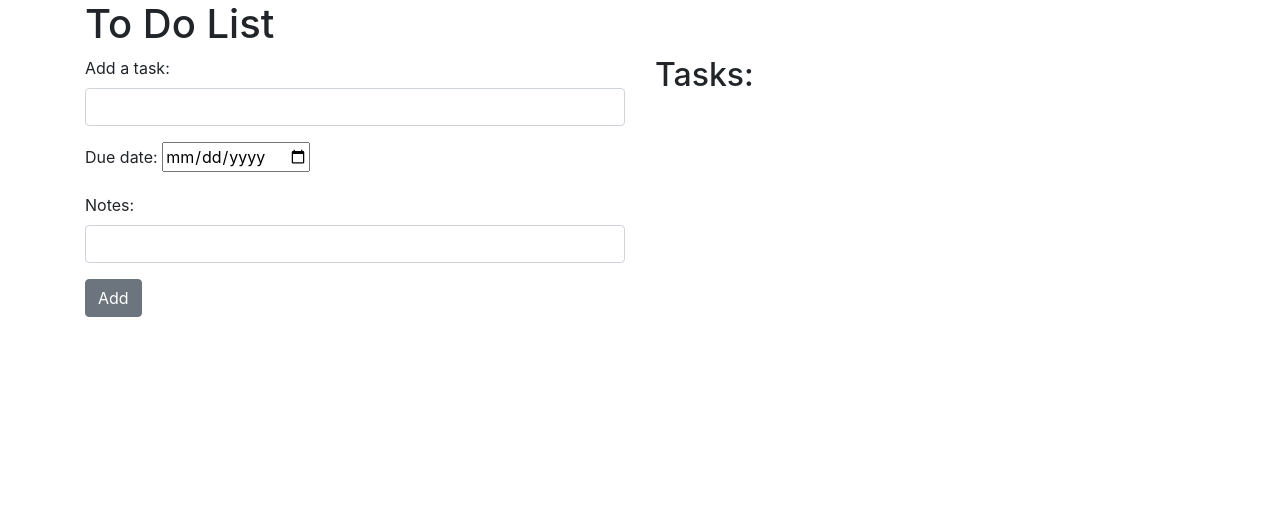
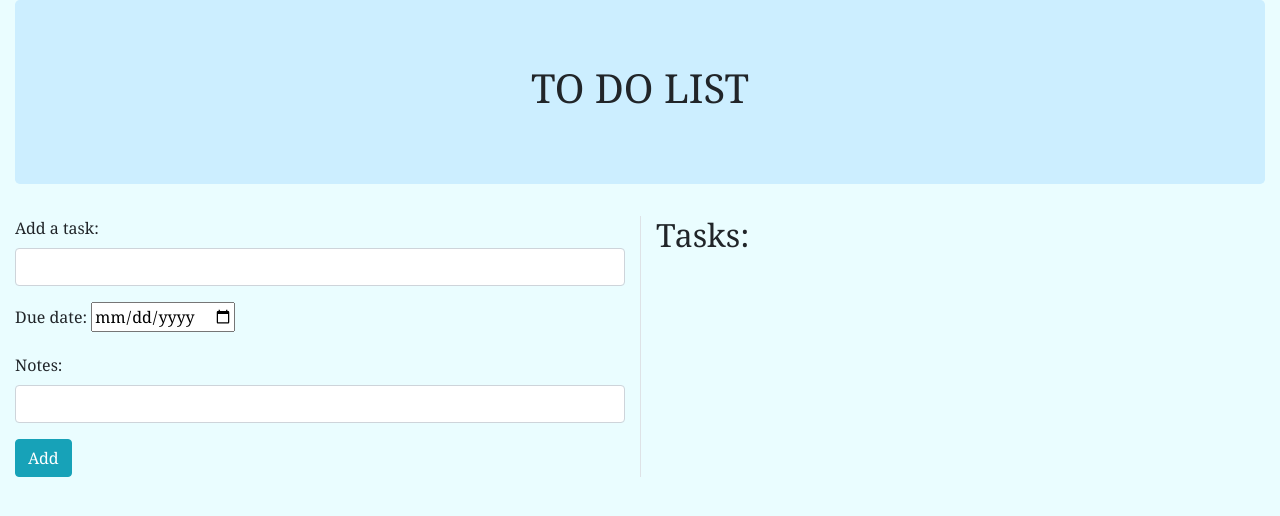
Before and after one commit to KChellis/to-do-list, a plain HTML site: page index.html in a window 1280 px wide. Drawn offline with nearby package versions, Linux system fonts and the light colour scheme.

Commit message:
Add styling.

```diff
--- a/css/styles.css
+++ b/css/styles.css
@@ -1,3 +1,21 @@
 .hidden {
   display: none;
 }
+
+h1 {
+  text-align: center;
+  text-transform: uppercase;
+}
+
+.jumbotron {
+  background-color: #cceeff;
+}
+
+body {
+  background-color: #eafdff;
+  font-family: georgia;
+}
+
+.border-left {
+  border-left: 1px solid black;
+}
--- a/index.html
+++ b/index.html
@@ -5,12 +5,14 @@
     <link href="css/styles.css" rel="stylesheet" type="text/css">
     <script src="https://code.jquery.com/jquery-3.3.1.js" integrity="sha256-2Kok7MbOyxpgUVvAk/HJ2jigOSYS2auK4Pfzbm7uH60=" crossorigin="anonymous"></script>
     <script src="js/scripts.js"></script>
-    <script src="https://maxcdn.bootstrapcdn.com/bootstrap/4.0.0/js/bootstrap.min.js"></script>
+    <!-- <script src="https://maxcdn.bootstrapcdn.com/bootstrap/4.0.0/js/bootstrap.min.js"></script> -->
     <title>To Do List</title>
   </head>
   <body>
-    <div class="container">
-      <h1>To Do List</h1>
+    <div class="container-fluid">
+      <div class="jumbotron">
+        <h1>To Do List</h1>
+      </div>
       <div class="row">
         <div class="col-md-6">
           <form id="form">
@@ -26,10 +28,10 @@
               <label for="task-note">Notes:</label>
               <input type="text" class="form-control" id="task-note">
             </div>
-            <button type="submit" class="btn btn-secondary">Add</button>
+            <button type="submit" class="btn btn-info">Add</button>
           </form>
         </div>
-        <div class="col-md-6">
+        <div class=" border-left col-md-6">
           <h2>Tasks:</h2>
           <div class="tasks-list">
 
--- a/js/scripts.js
+++ b/js/scripts.js
@@ -17,7 +17,7 @@ $(function(){
     var note= $("#task-note").val();
     var newTask = new Task(task, date, note);
     var notes = newTask.noteArray();
-    $(".tasks-list").append("<div class ='task'><h5>" + newTask.task + "</h5><div class='hidden'> <p>Complete this task by " + newTask.date + "</p> <h5>Notes:</h5><p>" + notes + "</p><button type='button' name='button' class='done btn btn-secondary'>Done</button></div></div>");
+    $(".tasks-list").append("<div class ='task'><h5>" + newTask.task + "</h5><div class='hidden'> <p>Complete this task by " + newTask.date + "</p> <h5>Notes:</h5><p>" + notes + "</p><button type='button' name='button' class='done btn btn-info'>Done</button></div></div>");
 
     $("#new-task").val("");
     $(".task").last().click(function() {
```
